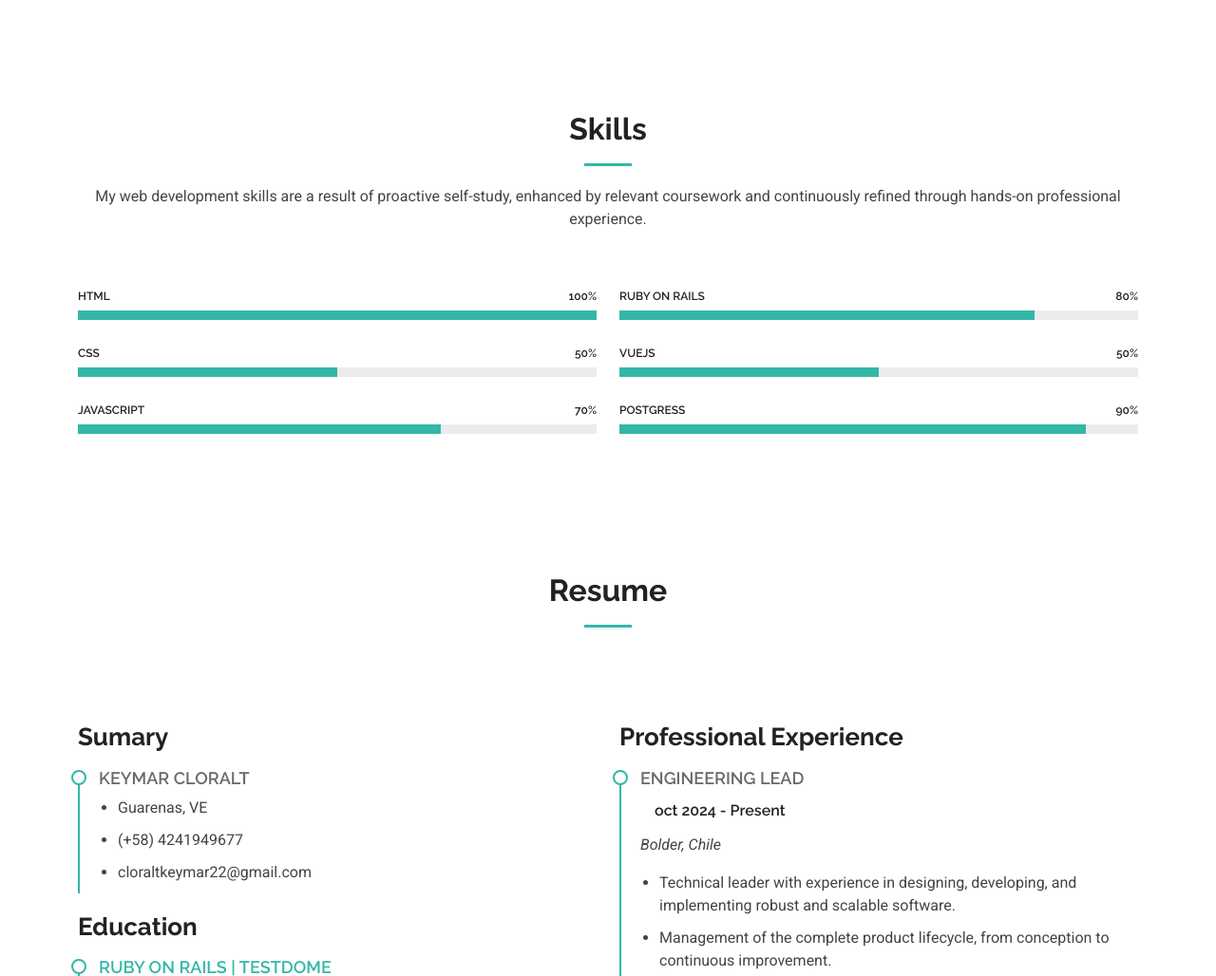
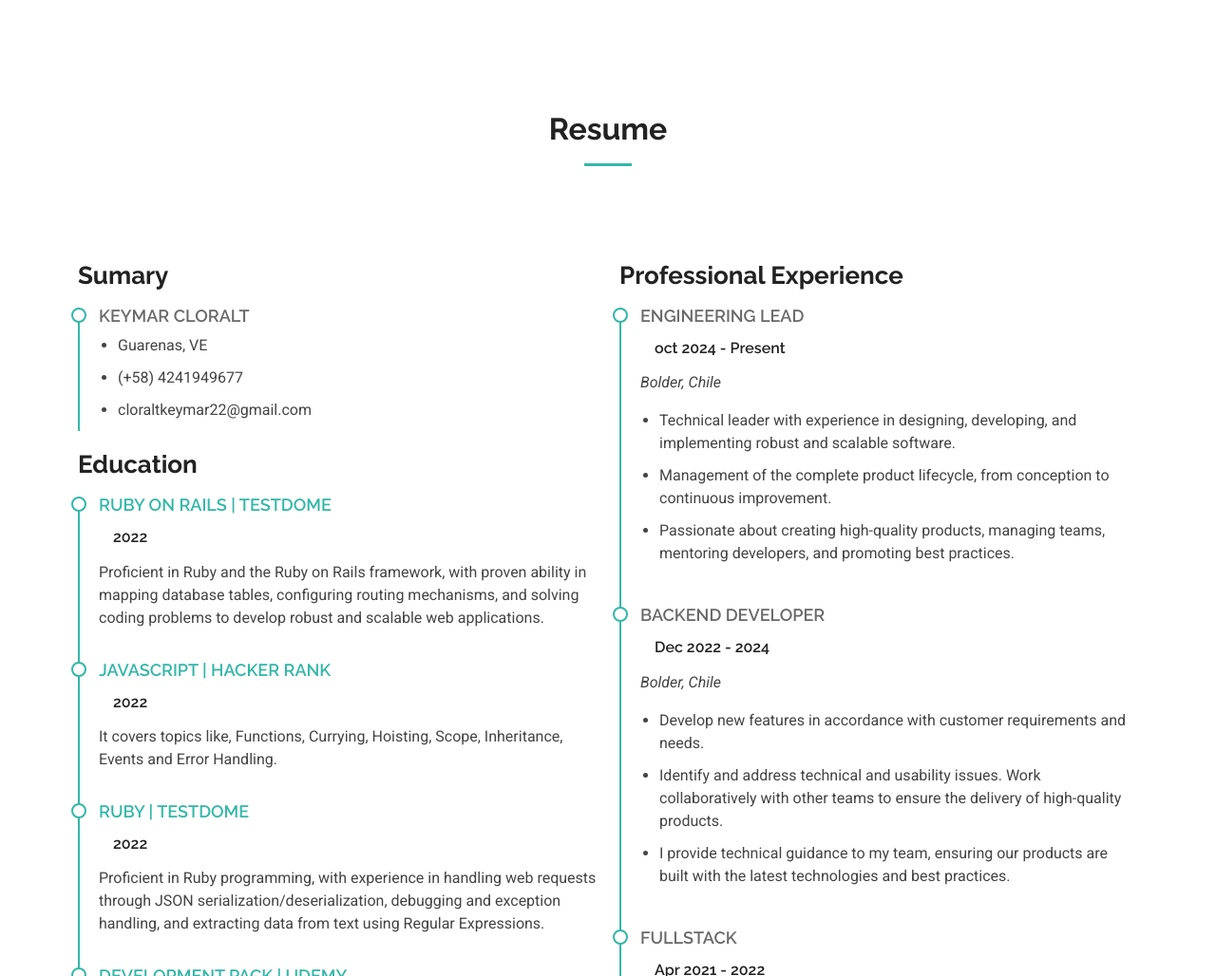
Before and after one commit to keymarc22/portfolio, a plain HTML site: page index.html in a window 1280 px wide. Shown: the part 1387-2415 px from the top of the page at 95% size. Drawn offline with Linux system fonts and the light colour scheme.

Commit message:
Hide section

```diff
--- a/index.html
+++ b/index.html
@@ -41,7 +41,7 @@
         <ul>
           <li><a href="#home">Home</a></li>
           <li><a href="#about">About</a></li>
-          <li><a href="#skills">Skills</a></li>
+          <!-- <li><a href="#skills">Skills</a></li> -->
           <li><a href="#resume">Resume</a></li>
           <li><a href="#contact">Contact</a></li>
         </ul>
@@ -119,75 +119,6 @@
       </div>
 
     </section><!-- /About Section -->
-
-    <!-- Skills Section -->
-    <section id="skills" class="skills section">
-
-      <!-- Section Title -->
-      <div class="container section-title" data-aos="fade-up">
-        <h2>Skills</h2>
-        <p>My web development skills are a result of proactive self-study, enhanced by relevant coursework and continuously refined through hands-on professional experience.</p>
-      </div><!-- End Section Title -->
-
-      <div class="container" data-aos="fade-up" data-aos-delay="100">
-
-        <div class="row skills-content skills-animation">
-
-          <div class="col-lg-6">
-
-            <div class="progress">
-              <span class="skill"><span>HTML</span> <i class="val">100%</i></span>
-              <div class="progress-bar-wrap">
-                <div class="progress-bar" role="progressbar" aria-valuenow="100" aria-valuemin="0" aria-valuemax="100"></div>
-              </div>
-            </div><!-- End Skills Item -->
-
-            <div class="progress">
-              <span class="skill"><span>CSS</span> <i class="val">50%</i></span>
-              <div class="progress-bar-wrap">
-                <div class="progress-bar" role="progressbar" aria-valuenow="50" aria-valuemin="0" aria-valuemax="100"></div>
-              </div>
-            </div><!-- End Skills Item -->
-
-            <div class="progress">
-              <span class="skill"><span>JavaScript</span> <i class="val">70%</i></span>
-              <div class="progress-bar-wrap">
-                <div class="progress-bar" role="progressbar" aria-valuenow="70" aria-valuemin="0" aria-valuemax="100"></div>
-              </div>
-            </div><!-- End Skills Item -->
-
-          </div>
-
-          <div class="col-lg-6">
-
-            <div class="progress">
-              <span class="skill"><span>Ruby on rails</span> <i class="val">80%</i></span>
-              <div class="progress-bar-wrap">
-                <div class="progress-bar" role="progressbar" aria-valuenow="80" aria-valuemin="0" aria-valuemax="100"></div>
-              </div>
-            </div><!-- End Skills Item -->
-
-            <div class="progress">
-              <span class="skill"><span>Vuejs</span> <i class="val">50%</i></span>
-              <div class="progress-bar-wrap">
-                <div class="progress-bar" role="progressbar" aria-valuenow="50" aria-valuemin="0" aria-valuemax="100"></div>
-              </div>
-            </div><!-- End Skills Item -->
-
-            <div class="progress">
-              <span class="skill"><span>Postgress</span> <i class="val">90%</i></span>
-              <div class="progress-bar-wrap">
-                <div class="progress-bar" role="progressbar" aria-valuenow="90" aria-valuemin="0" aria-valuemax="100"></div>
-              </div>
-            </div><!-- End Skills Item -->
-
-          </div>
-
-        </div>
-
-      </div>
-
-    </section><!-- /Skills Section -->
 
     <!-- Resume Section -->
     <section id="resume" class="resume section">
```
